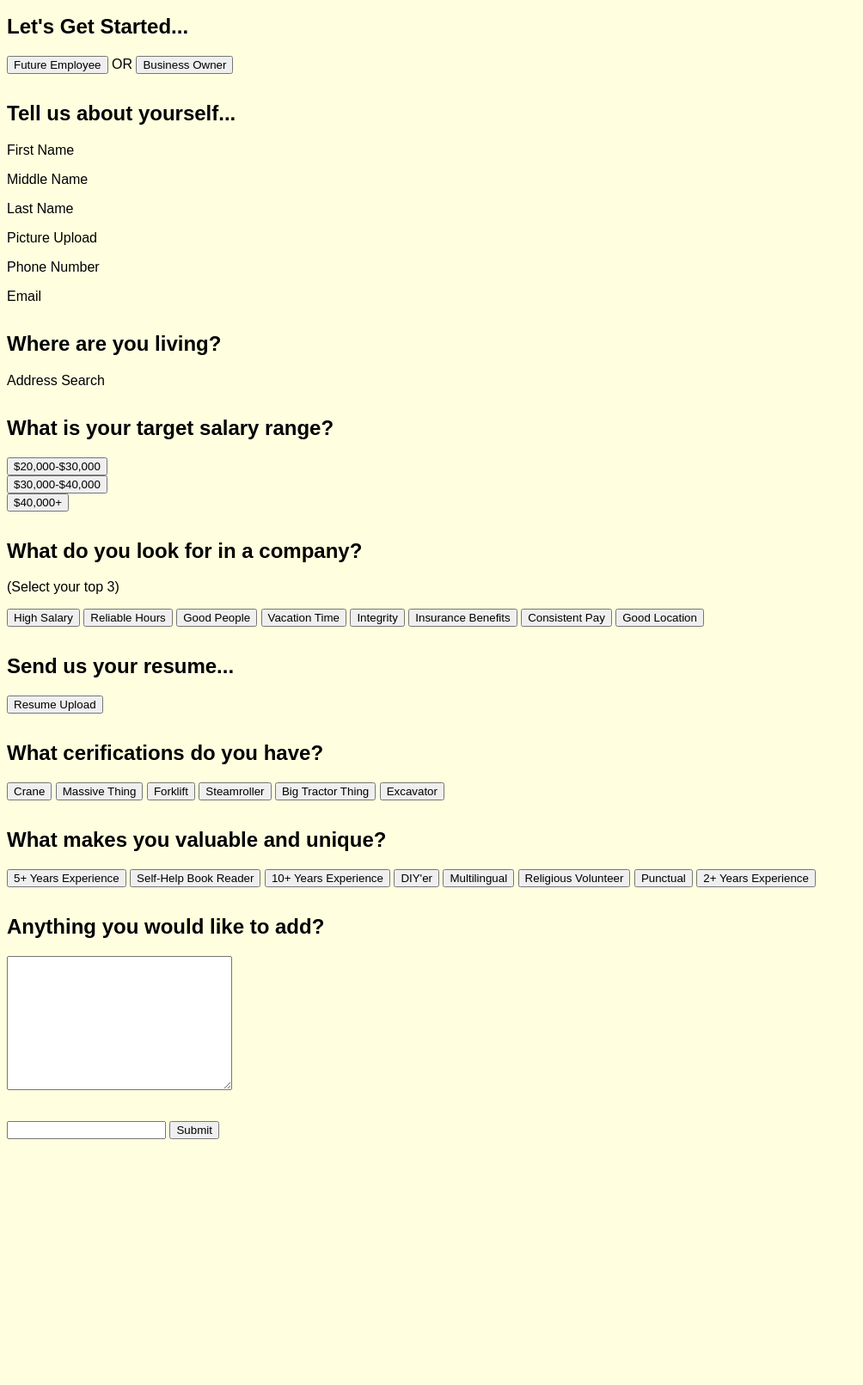
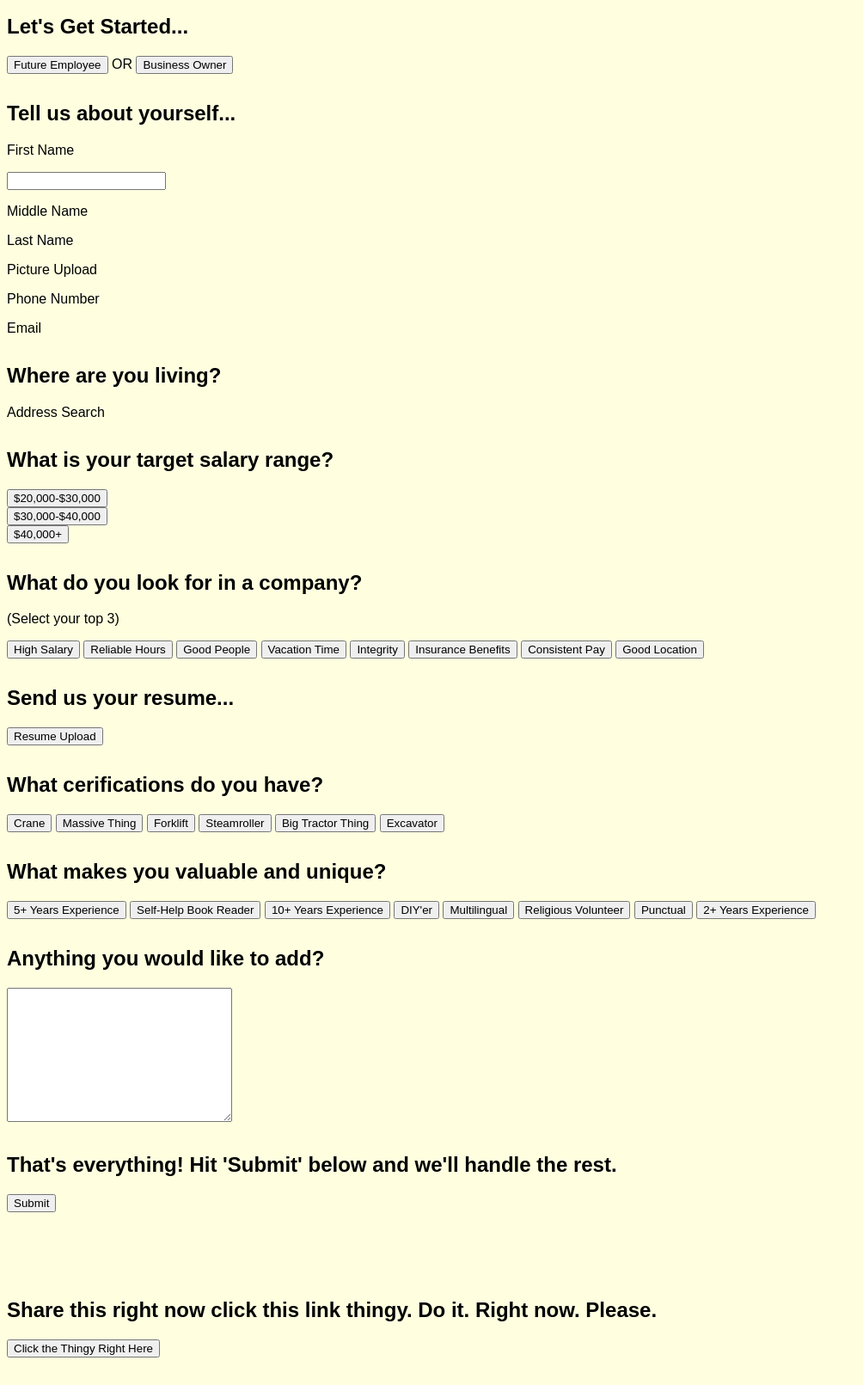
Before and after one commit to brighambandersen/hard-hats, a Django app: page / in a window 1280 px wide. Shown: the part 160-1771 px from the top of the page at 86% size, without its empty margins (0-1004 px from the left). Before the commit the page ends 1485 px from the top, so only its background shows below. Run offline with Django 4.2, Linux system fonts and the light colour scheme.

Commit message:
Finish rest of html on page

```diff
--- a/app/templates/index.html
+++ b/app/templates/index.html
@@ -3,13 +3,19 @@
 <div class="change-language">
   <button>Español</button>
 </div>
+<form action="{% url 'apply' %}" method="post">
+  {% csrf_token %}
+  <!-- {{ form }} -->
   <div class="section get-started">
     <h2>Let's Get Started...</h2>
-  <div><button>Future Employee</button> OR <button>Business Owner</button></div>
+    <div>
+      <button>Future Employee</button> OR <button>Business Owner</button>
+    </div>
   </div>
   <div class="section basic-info">
     <h2>Tell us about yourself...</h2>
     <p>First Name</p>
+    <input type="text" name="first_name" />
     <p>Middle Name</p>
     <p>Last Name</p>
     <p>Picture Upload</p>
@@ -72,12 +78,18 @@
     <h2>Anything you would like to add?</h2>
     <textarea name="" id="" cols="30" rows="10"></textarea>
   </div>
-
-<form action="{% url 'apply' %}" method="post">
-  {% csrf_token %}
-  <input type="text" name="first_name" />
-  <!-- {{ form }} -->
+  <div class="section wrap-up">
+    <h2>That's everything! Hit 'Submit' below and we'll handle the rest.</h2>
     <input type="submit" />
+  </div>
 </form>
+<br />
+<br />
+<div class="section share-link">
+  <h2>
+    Share this right now click this link thingy. Do it. Right now. Please.
+  </h2>
+  <button>Click the Thingy Right Here</button>
+</div>
 
 {% endblock %}
```
Lines whose indentation alone changed are shown as unchanged.
